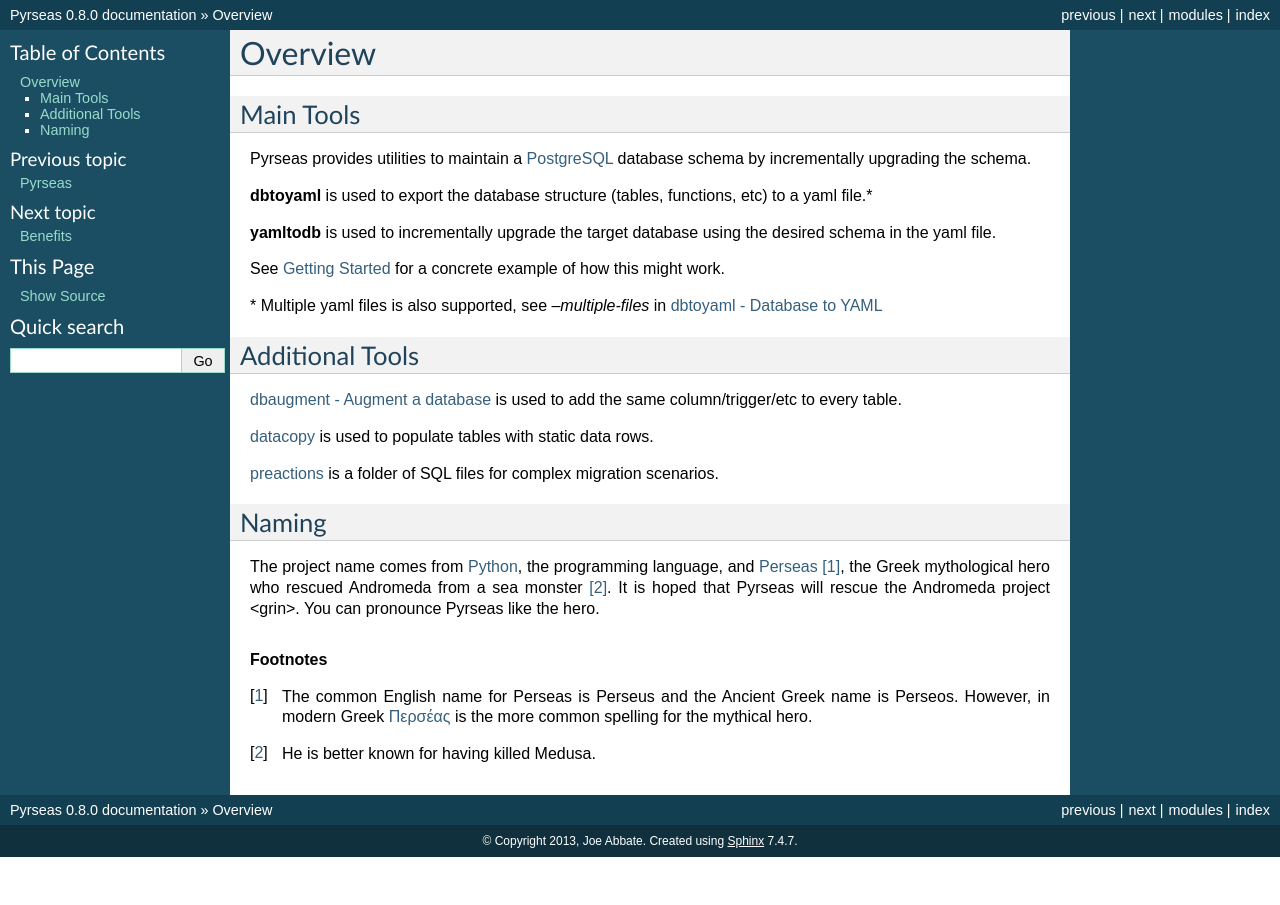
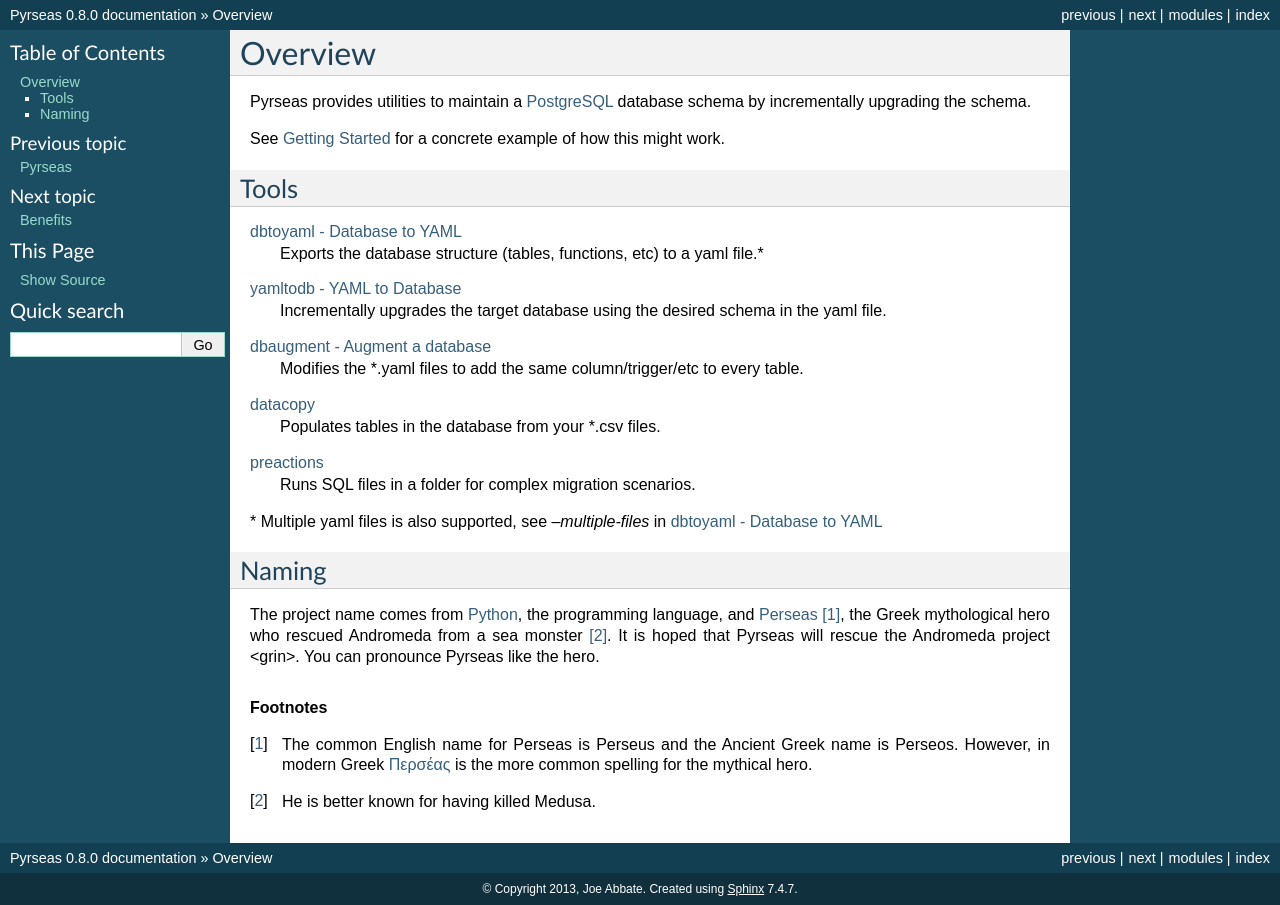
Before and after one commit to perseas/Pyrseas, a Sphinx documentation site: the page built from docs/overview.rst, in a window 1280 px wide. Built offline with Sphinx 7.4.7, drawn with Linux system fonts in a browser that asks for light colours.

Commit message:
Trying to improve readability

```diff
--- a/docs/overview.rst
+++ b/docs/overview.rst
@@ -3,32 +3,32 @@
 Overview
 ========
 
-Main Tools
-----------
 
 Pyrseas provides utilities to maintain a `PostgreSQL
 <https://www.postgresql.org/>`_ database schema by incrementally
 upgrading the schema.
 
-:program:`dbtoyaml` is used to export the database structure (tables, functions, etc) to a yaml file.*
-
-:program:`yamltodb` is used to incrementally upgrade the target database using
-the desired schema in the yaml file.
-
 See :doc:`user/gettingstarted` for a concrete example of how this might work.
 
+Tools
+----------
+
+:doc:`user/command-line/dbtoyaml`
+    Exports the database structure (tables, functions, etc) to a yaml file.*
+
+:doc:`user/command-line/yamltodb`
+    Incrementally upgrades the target database using the desired schema in the yaml file.
+
+:doc:`user/advanced/dbaugment`
+    Modifies the \*.yaml files to add the same column/trigger/etc to every table.
+
+:doc:`user/advanced/datacopy`
+   Populates tables in the database from your \*.csv files.
+
+:doc:`user/advanced/preactions`
+    Runs SQL files in a folder for complex migration scenarios.
+
 \* Multiple yaml files is also supported, see `--multiple-files` in :doc:`user/command-line/dbtoyaml`
-
-Additional Tools
--------------------
-
-:doc:`user/advanced/dbaugment` is used to add the same column/trigger/etc to every table.
-
-:doc:`user/advanced/datacopy` is used to populate tables with static data rows.
-
-:doc:`user/advanced/preactions` is a folder of SQL files for complex migration
-scenarios.
-
 
 
 Naming
--- a/docs/user/command-line/dbtoyaml.rst
+++ b/docs/user/command-line/dbtoyaml.rst
@@ -155,6 +155,8 @@
 ``<objtype>.<name>.yaml`` files for each object in the particular
 schema (but see below for caveats).
 
+See :doc:`../advanced/multiple-files` for a more detailed explanation
+
 Object Name Conflicts
 ~~~~~~~~~~~~~~~~~~~~~
 
```
Also changed, not shown: docs/user/gettingstarted.rst (+8 -8 lines).
